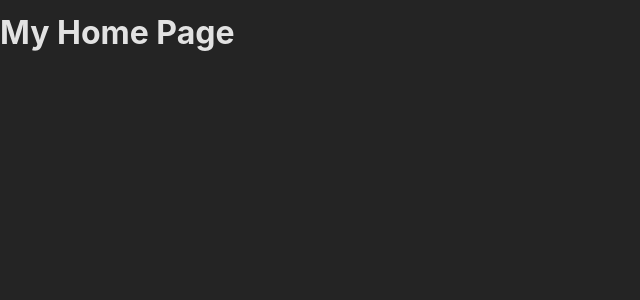
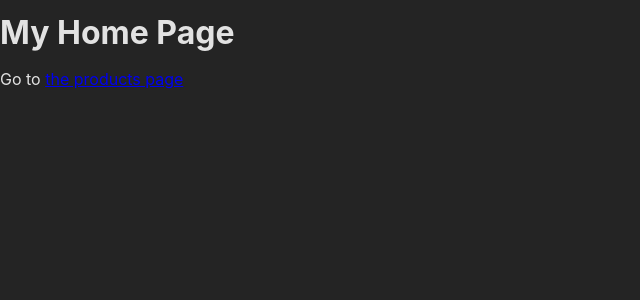
Before and after one commit to Shamoleambo/review-react-router, a React (Create React App) app: page / in a window 1280 px wide. Shown: the top 300 px of the page, without its empty margins (0-640 px from the left). Built offline with nearby package versions, Linux system fonts and the light colour scheme.

Commit message:
use Link element to navigate to the products page

```diff
--- a/src/pages/Home.js
+++ b/src/pages/Home.js
@@ -1,5 +1,14 @@
+import { Link } from 'react-router-dom'
+
 const HomePage = () => {
-  return <h1>My Home Page</h1>
+  return (
+    <>
+      <h1>My Home Page</h1>
+      <p>
+        Go to <Link to='/products'>the products page</Link>
+      </p>
+    </>
+  )
 }
 
 export default HomePage
```
